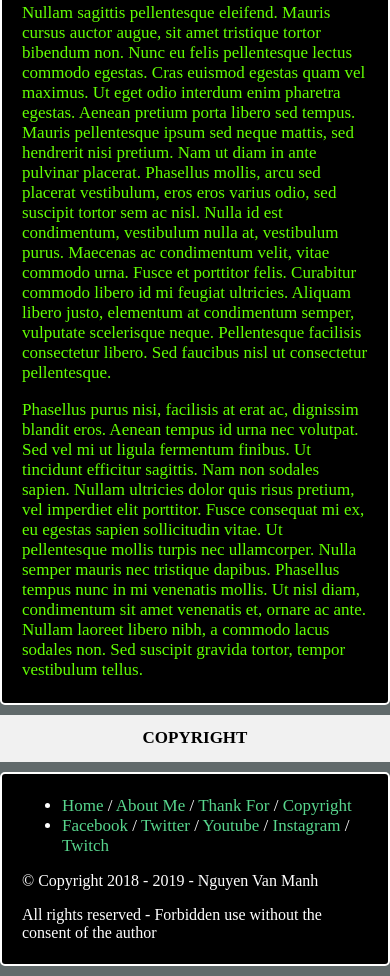
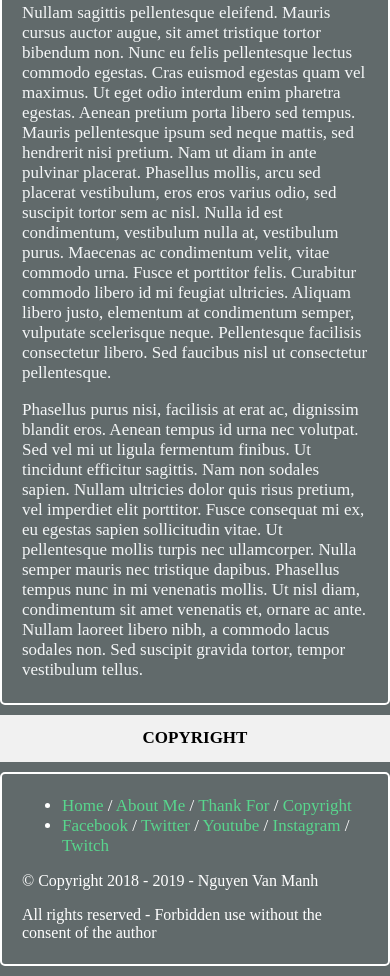
Before and after one commit to vanmanhmk2/Primary-Project-Web, a plain HTML site: page aboutme.html in a window 390 px wide. Shown: the part 1853-2829 px from the top of the page. Drawn offline with nearby package versions, Linux system fonts and the light colour scheme.

Commit message:
Set More CSS

```diff
--- a/cssm.css
+++ b/cssm.css
@@ -150,8 +150,8 @@ body{
    }
    .outder{
 	border:2px solid white;
-    background-color:black;
-    color:#63ff02;
+    background-color:#616A6B;
+    color:#F4F6F7;
     padding:6px 20px;
 	margin:10px 0px 10px 0px;
    }
@@ -160,7 +160,7 @@ body{
    }
    .outder2{
 	border:2px solid white;
-    background-color:black;
+    background-color:#616A6B;
     color:white;
     padding:6px 20px;
 	margin:10px 0px 10px 0px;
```
